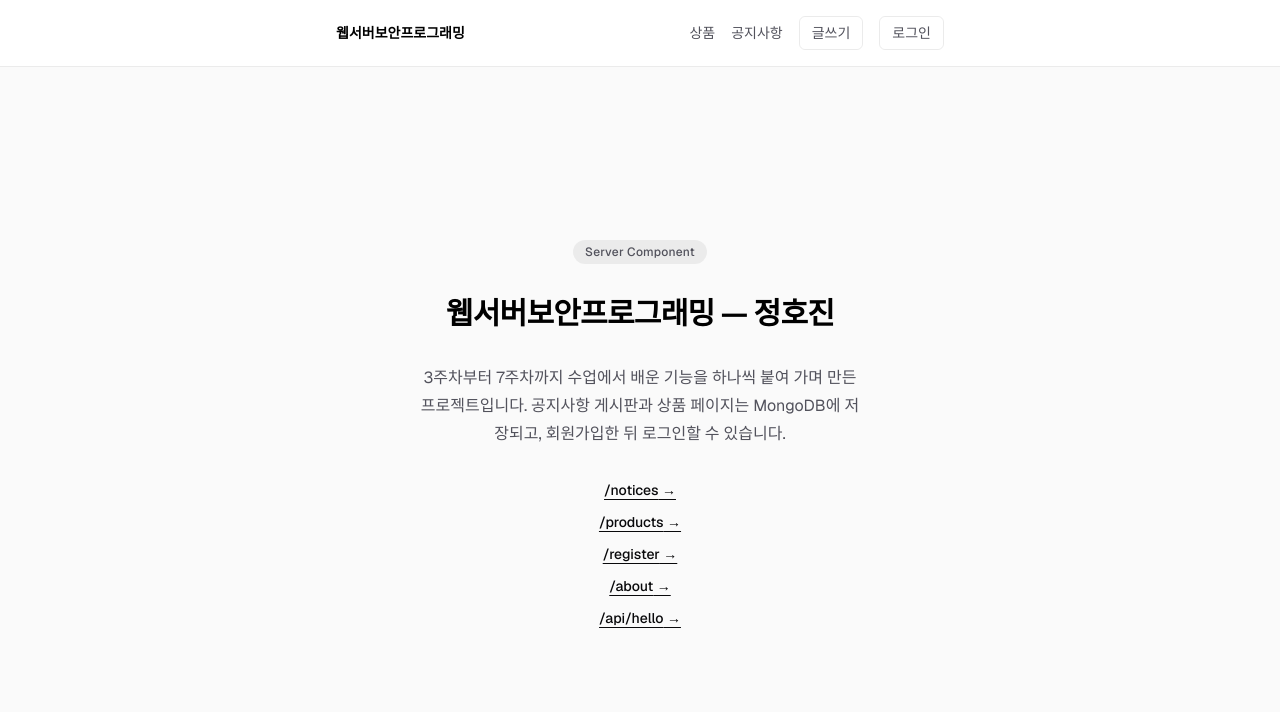
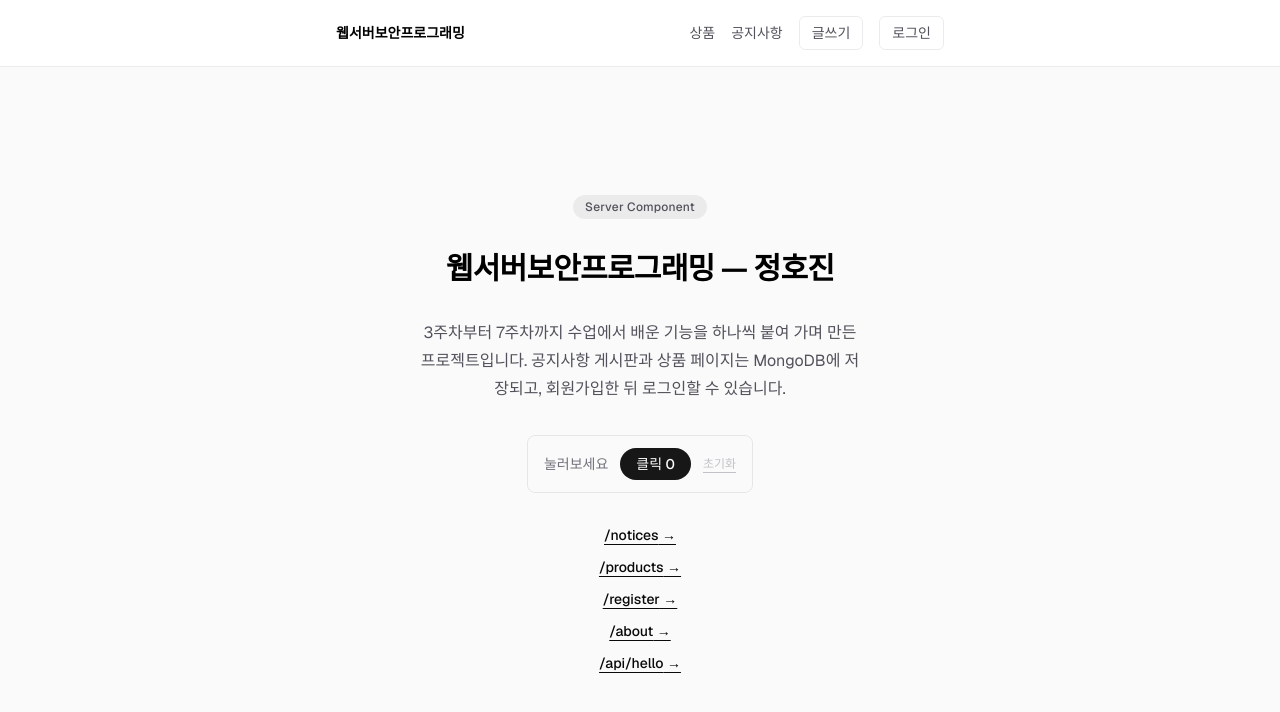
Before and after one commit to ghwls4221/wss-2026, a Next.js app: page / in a window 1280 px wide. Shown: the top 712 px of the page. Built offline with nearby package versions, Linux system fonts and the light colour scheme; no server answers.

Commit message:
홈에 클릭 카운터 추가

```diff
--- a/app/page.tsx
+++ b/app/page.tsx
@@ -1,4 +1,5 @@
 import Link from "next/link";
+import { ClickCounter } from "@/components/ClickCounter";
 
 // app/page.tsx는 "/" 경로를 담당합니다 (File-based Routing).
 // "use client"가 없으므로 기본값인 Server Component입니다.
@@ -20,6 +21,9 @@ export default function Home() {
           공지사항 게시판과 상품 페이지는 MongoDB에 저장되고, 회원가입한 뒤 로그인할 수 있습니다.
         </p>
 
+        {/* Server Component 안에 넣은 Client Component */}
+        <ClickCounter />
+
         <div className="flex flex-col gap-3 text-sm">
           {LINKS.map((href) => (
             <Link
--- /dev/null
+++ b/components/ClickCounter.tsx
@@ -0,0 +1,28 @@
+"use client";
+// useState로 클릭 횟수를 기억하는 Client Component입니다.
+// 버튼을 누를 때마다 브라우저에서 화면이 바뀌어야 하므로 "use client"가 필요합니다.
+
+import { useState } from "react";
+
+export function ClickCounter() {
+  const [count, setCount] = useState(0);
+
+  return (
+    <div className="flex items-center gap-3 rounded-lg border border-black/[.08] px-4 py-3 dark:border-white/[.145]">
+      <span className="text-sm text-zinc-500 dark:text-zinc-400">눌러보세요</span>
+      <button
+        onClick={() => setCount((c) => c + 1)}
+        className="rounded-full bg-foreground px-4 py-1.5 text-sm font-medium text-background transition-opacity hover:opacity-80"
+      >
+        클릭 {count}
+      </button>
+      <button
+        onClick={() => setCount(0)}
+        disabled={count === 0}
+        className="text-xs text-zinc-500 underline underline-offset-4 disabled:opacity-40 dark:text-zinc-400"
+      >
+        초기화
+      </button>
+    </div>
+  );
+}
```
